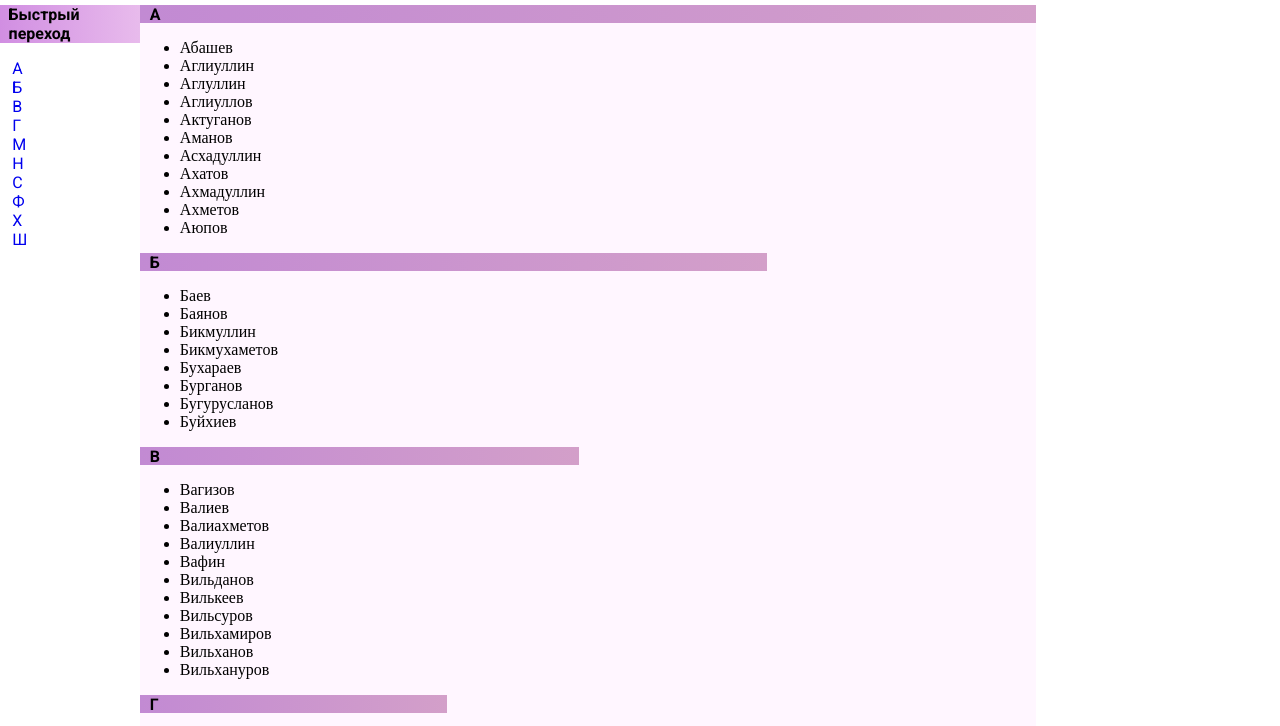
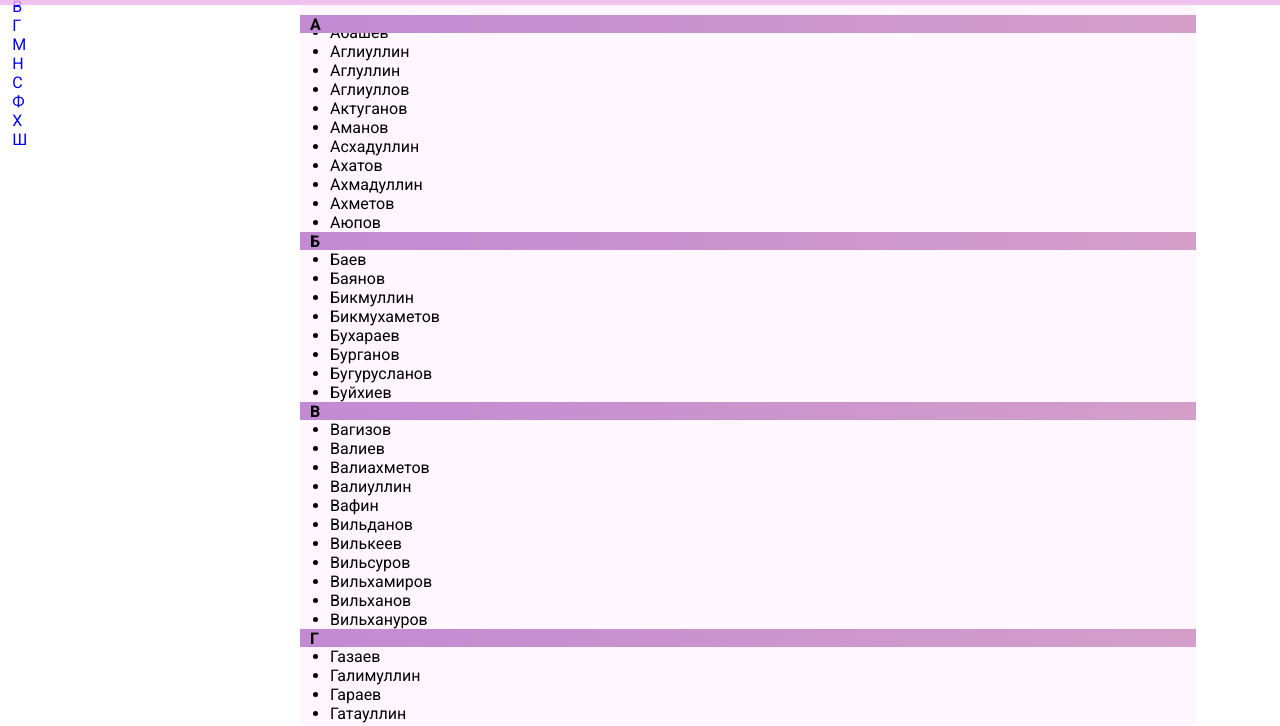
Before and after one commit to guryanovaolga/4p22-frontend-guryanova-olga, a plain HTML site: page homework_5/index.html in a window 1280 px wide. Shown: the part 145-871 px from the top of the page. Drawn offline with Linux system fonts and the light colour scheme.

Commit message:
add homework_5

```diff
--- a/homework_5/index.html
+++ b/homework_5/index.html
@@ -8,7 +8,7 @@
     <link rel="stylesheet" href="staly.css" type="text/css">
     <link href="https://fonts.googleapis.com/css2?family=Roboto:wght@400;500;700&display=swap" rel="stylesheet">
 </head>
-<body>
+<body class="body">
     <header class="prime-header">
         <h1 class="prime-header__caption">АДРЕСНАЯ КНИГА</h1>
     </header>
@@ -47,7 +47,7 @@
         </ul>
 
      </div>
-     <div class="prime-main__workzone">
+
         <div class="prime-main-workzone">
         <div class="prime-main-workzone__caption">Б</div>
         <ul class="prime-main-workzone__bazik-list"id="б">
@@ -62,7 +62,7 @@
         </ul>
 
      </div>
-     <div class="prime-main__workzone">
+
         <div class="prime-main-workzone">
         <div class="prime-main-workzone__caption">В</div>
         <ul class="prime-main-workzone__bazik-list"id="в">
@@ -80,7 +80,7 @@
             </ul>
     </div>
 
-    <div class="prime-main__workzone">
+
         <div class="prime-main-workzone">
         <div class="prime-main-workzone__caption">Г</div>
         <ul class="prime-main-workzone__bazik-list"id="г">
@@ -98,7 +98,7 @@
         </ul>
     </div>
 
-    <div class="prime-main__workzone">
+
         <div class="prime-main-workzone">
         <div class="prime-main-workzone__caption">М</div>
         <ul class="prime-main-workzone__bazik-list"id="м">
@@ -115,7 +115,7 @@
             <li class="prime-main-workzone__bazik-intem">Мухутдинов</li>
         </ul>
     </div>
-    <div class="prime-main__workzone">
+
         <div class="prime-main-workzone">
         <div class="prime-main-workzone__caption">Н</div>
         <ul class="prime-main-workzone__bazik-list"id="н">
@@ -131,7 +131,7 @@
             <li class="prime-main-workzone__bazik-intem">Нуршахисламов</li>
         </ul>
     </div>
-    <div class="prime-main__workzone">
+
         <div class="prime-main-workzone">
         <div class="prime-main-workzone__caption">С</div>
         <ul class="prime-main-workzone__bazik-list"id="с">
@@ -147,7 +147,7 @@
             <li class="prime-main-workzone__bazik-intem">Султанбаев</li>
         </ul>
     </div>
-    <div class="prime-main__workzone">
+
         <div class="prime-main-workzone">
         <div class="prime-main-workzone__caption">Ф</div>
         <ul class="prime-main-workzone__bazik-list"id="ф">
@@ -163,7 +163,7 @@
             <li class="prime-main-workzone__bazik-intem">Фаткуллин</li>
         </ul>
     </div>
-    <div class="prime-main__workzone">
+
         <div class="prime-main-workzone">
         <div class="prime-main-workzone__caption">Х</div>
         <ul class="prime-main-workzone__bazik-list"id="х">
@@ -179,7 +179,7 @@
             <li class="prime-main-workzone__bazik-intem">Хуснутдинов</li>
         </ul>
     </div>
-    <div class="prime-main__workzone">
+
         <div class="prime-main-workzone">
         <div class="prime-main-workzone__caption">Ш</div>
         <ul class="prime-main-workzone__bazik-list"id="ш">
--- a/homework_5/staly.css
+++ b/homework_5/staly.css
@@ -2,39 +2,29 @@
     box-sizing: border-box;
 }
 
-body {
-    position: absolute;
-    top: 0;
-    left: 0;
+.body {
     margin: 0;
-    padding: 0;
-    width: 100%;
-
-    height: 100%;
+    margin: 0;
 }
 
 .prime-header {
-   position: relative;
+   position: fixed;
     text-align: center;
-    top: 0;
-    left: 0;
     background: linear-gradient(to top,#f0b4edcc,rgb(175, 121, 180));
     height: 100px;
     width: 100%;
     min-width: 186px;
     padding-top: 10px;
-
+    z-index: 100;
 }
 
 .prime-header__caption {
-   position: static;
    font-family: Roboto;
    font-size: 40px;
    font-weight: 400;
-    margin: 0;
-    top: 20px;
-    padding-top: 20px;
-
+   margin: 0;
+   top: 20px;
+   padding-top: 20px;
 }
 
 .prime-main {
@@ -45,6 +35,7 @@ body {
 }
 
 .prime-main__sidebar {
+    position: relative;
     display: flex;
     flex-direction: column;
     overflow-y: auto;
@@ -52,17 +43,16 @@ body {
     height: calc(100vh-90px);
     width: 30%;
     min-width: 105p;
+    top: 150px;
 }
 
 .prime-main-sidebar__caption {
-    position: sticky;
     font-family: Roboto;
-    top: 0;
+    top: 160px;
     background: linear-gradient(to right, #d18ee2,rgb(232, 187, 236));
     padding-left: calc(4% + 3px);
     margin-top: 0;
     margin-bottom: 0;
-    z-index: 5;
 }
 
 .prime-main-sidebar__basik {
@@ -72,18 +62,16 @@ body {
     margin-left: 4%;
     padding-left: 3px;
     top: 0;
-    z-index: 1;
 }
 
 .prime-main__workzone {
-    position: relative;
-    display: flex;
-    flex-direction: column;
-    overflow-y: auto;
+    position: absolute;
     background-color: rgb(255, 246, 255);
     height: calc(100vh-90px);
     width: 70%;
     min-width: 160px;
+    top: 150px;
+    left: 300px;
 }
 
 .prime-main-workzone__caption {
@@ -92,15 +80,12 @@ body {
     position: sticky;
     background: linear-gradient(to right,#c28ad3,rgb(211, 159, 201));
     padding-left: 10px;
-    margin-top: 0;
-    margin-bottom: 0;
-    top: 0px;
+    top: 160px;
     height: 18px;
-    z-index: 5;
 }
 
-.prime-main-workzone_-bazik-list {
-    margin-top: 0px;
+.prime-main-workzone__bazik-list {
+    margin-top: 0;
     font-family: Roboto;
     margin-bottom: 0px;
     padding-left: 30px;
@@ -112,5 +97,4 @@ body {
     padding-left: 10px;
     top: 0;
     height: 18px;
-    z-index: 1;
 }
```
